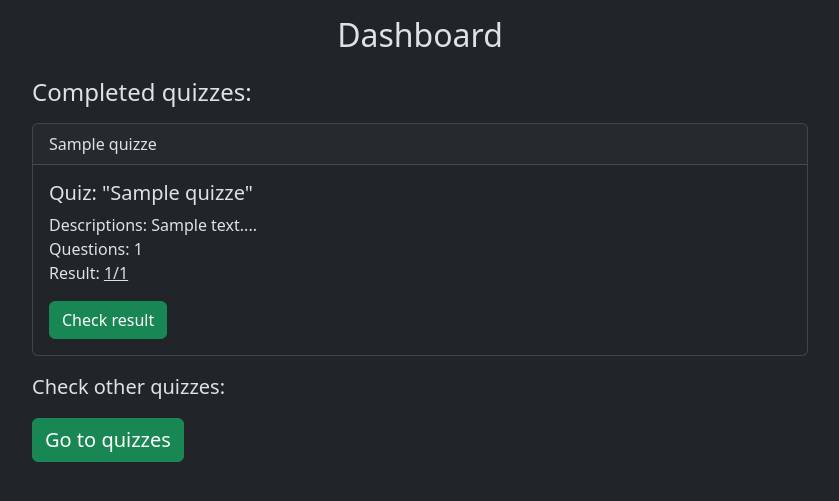
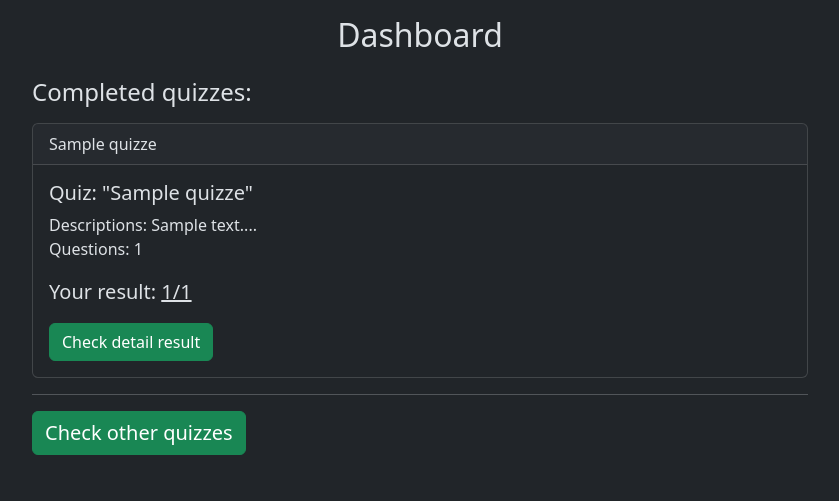
Before and after one commit to vitaliypopel/django-quiz, a Django app: page /dashboard/ in a window 1280 px wide. Shown: the part 56-557 px from the top of the page, without its empty margins (220-1059 px from the left). Run offline with Django 5.2, Linux system fonts and the light colour scheme; data comes from the database, SQL or seed files in the repository; tables that the repository leaves empty hold one stand-in row (values such as "Sample post").

Commit message:
dashboard template changed for more pretty

```diff
--- a/django_quiz/quiz/templates/quiz/dashboard.html
+++ b/django_quiz/quiz/templates/quiz/dashboard.html
@@ -16,12 +16,12 @@
                     <p class="card-text mb-0">
                         Descriptions: {{ completed_quiz.quiz.descriptions|truncatewords:50 }}...
                     </p>
-                    <p class="card-text mb-0">Questions: {{ completed_quiz.quiz.question_set.all|length }}</p>
-                    <p class="card-text">
-                        Result: <u>{{ completed_quiz.result }}/{{ completed_quiz.quiz.answer_set.all|length }}</u>
+                    <p class="card-text">Questions: {{ completed_quiz.quiz.question_set.all|length }}</p>
+                    <p class="card-text fs-5">
+                        Your result: <u>{{ completed_quiz.result }}/{{ completed_quiz.quiz.answer_set.all|length }}</u>
                     </p>
                     <a href="{% url 'quiz:result' completed_quiz.quiz.url_title %}" class="btn btn-success">
-                        Check result
+                        Check detail result
                     </a>
                 </div>
             </div>
@@ -30,6 +30,7 @@
         <p class="fs-5">You have not completed any quizzes</p>
     {% endif %}
 
-    <p class="mt-3 mb-3 fs-5">Check other quizzes:</p>
-    <a class="btn btn-success fs-5" href="{% url 'quiz:quizzes' %}">Go to quizzes</a>
+
+    <hr>
+    <a class="btn btn-success fs-5" href="{% url 'quiz:quizzes' %}">Check other quizzes</a>
 {% endblock %}
```
